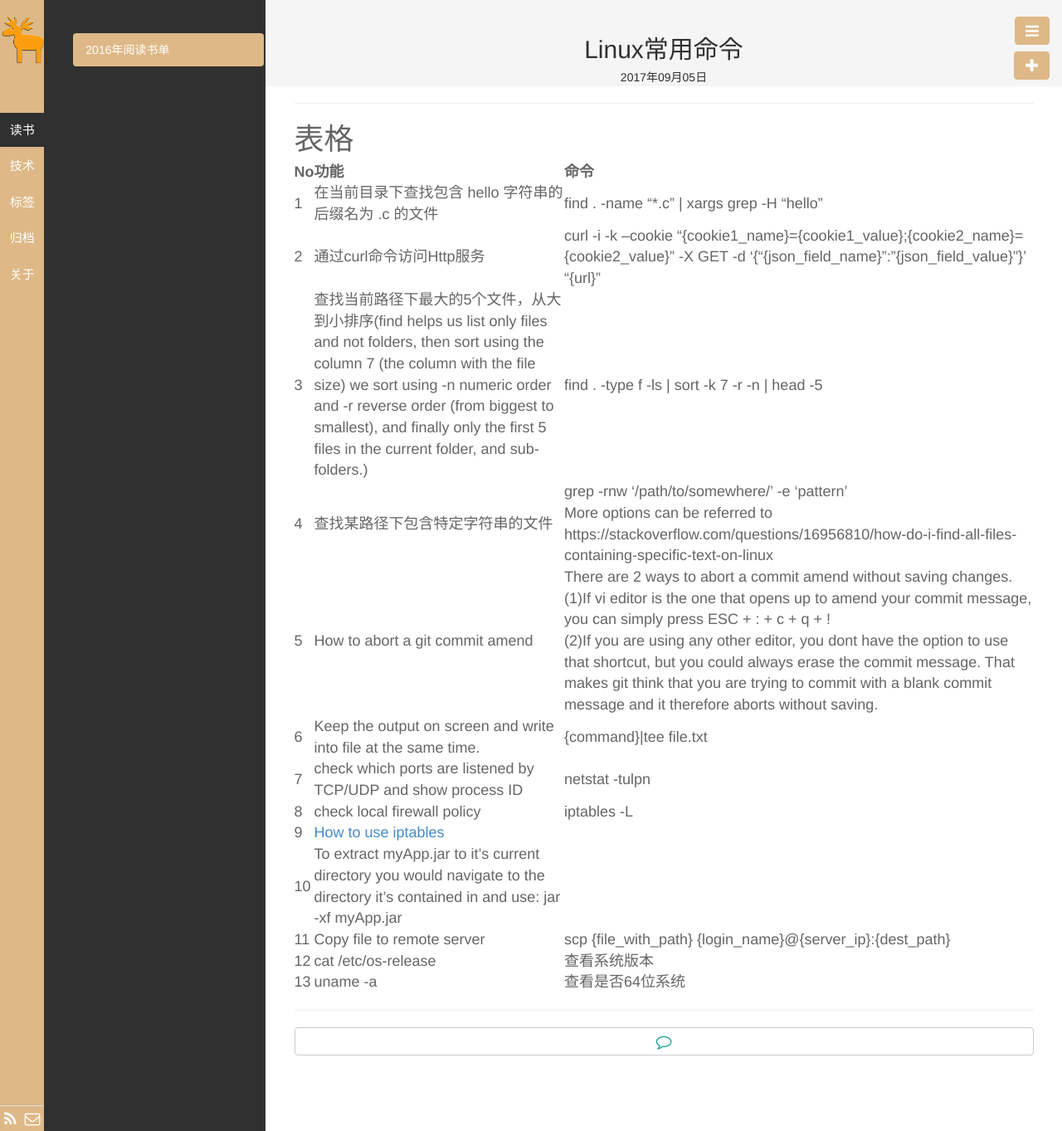
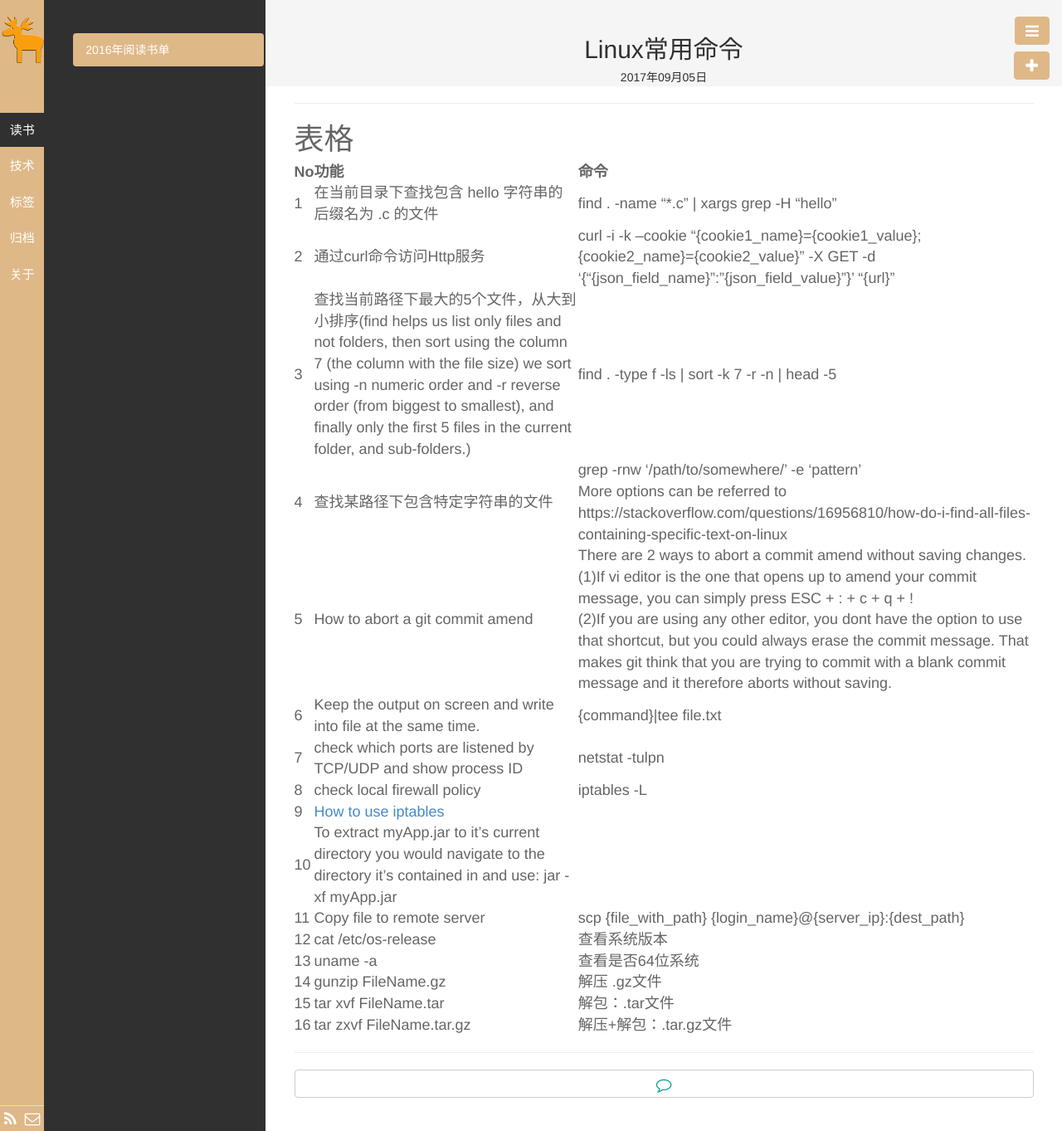
Before and after one commit to qhdwhy184/qhdwhy184.github.io, a Jekyll site: the page built from _posts/技术/2017-09-05-Linux常用命令.md, in a window 1280 px wide. Shown: the whole page at 83% size. Built offline with Jekyll 4.4.1, drawn with Linux system fonts in a browser that asks for light colours.

Commit message:
Update 2017-09-05-Linux常用命令.md

```diff
--- a/_posts/技术/2017-09-05-Linux常用命令.md
+++ b/_posts/技术/2017-09-05-Linux常用命令.md
@@ -26,3 +26,6 @@ description:
 |11|Copy file to remote server|scp {file_with_path}    {login_name}@{server_ip}:{dest_path}|
 |12|cat /etc/os-release|查看系统版本|
 |13|uname -a|查看是否64位系统|
+|14|gunzip FileName.gz|解压 .gz文件|
+|15|tar xvf FileName.tar |解包：.tar文件|
+|16|tar zxvf FileName.tar.gz |解压+解包：.tar.gz文件|
```
